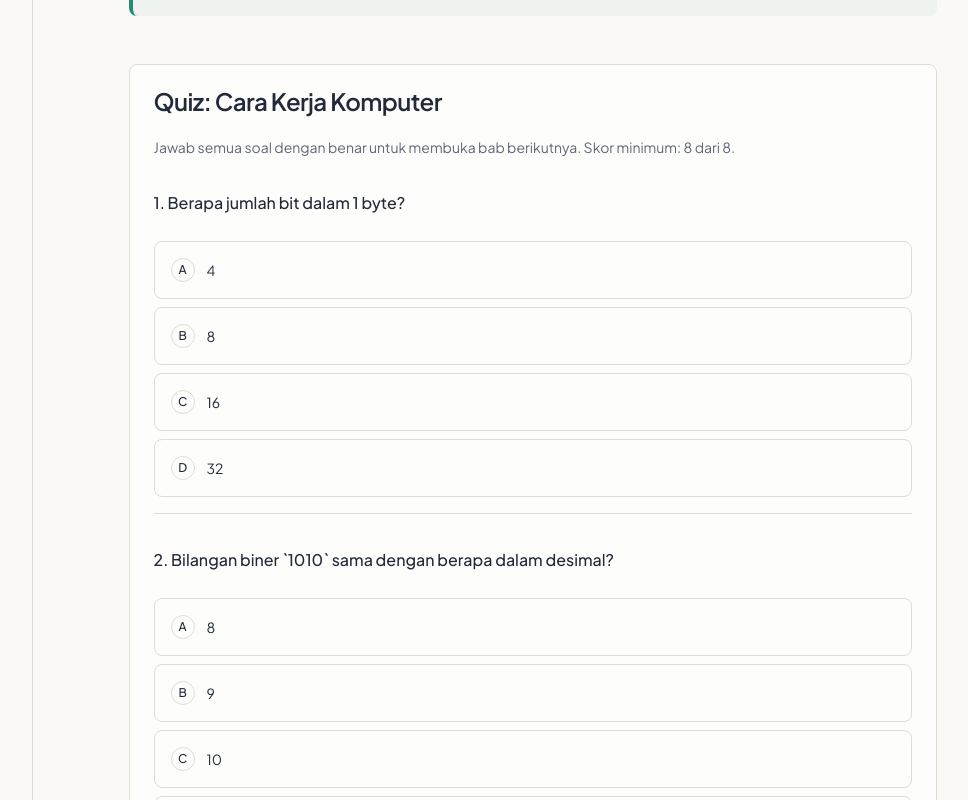
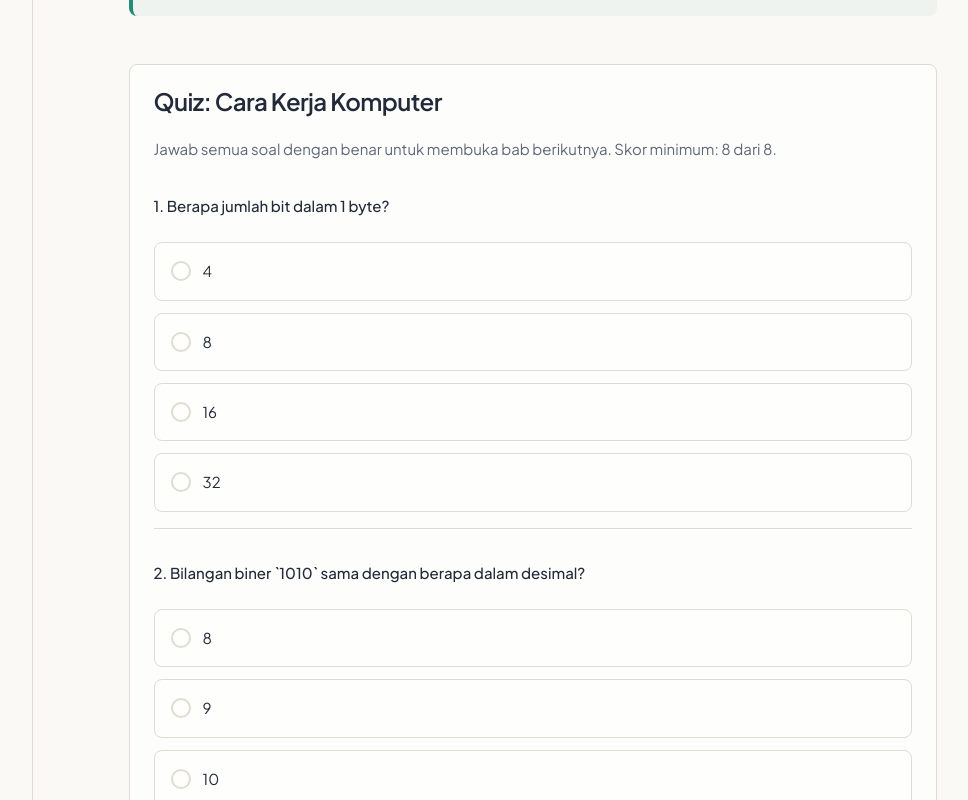
Before and after one commit to HafidhIrsyad/mari-belajar, a React (Vite) app: page /courses/cs-fundamentals/ch-01-how-computers-work in a window 1280 px wide. Shown: the part 6760-7560 px from the top of the page, without its empty margins (247-1215 px from the left). Built offline with nearby package versions, Linux system fonts and the light colour scheme.

Commit message:
feat: redesign quiz components with card-style options

```diff
--- a/src/components/quiz/quiz-option.tsx
+++ b/src/components/quiz/quiz-option.tsx
@@ -1,4 +1,3 @@
-import { Check, X } from 'lucide-react'
 import { cn } from '@/lib/utils'
 
 interface QuizOptionProps {
@@ -14,60 +13,43 @@ interface QuizOptionProps {
 
 export function QuizOption({
   option,
-  index,
+  index: _index,
   name,
-  selected,
+  selected: isSelected,
   disabled,
   showResult,
   isCorrect,
   onSelect,
 }: QuizOptionProps) {
-  const optionLetter = String.fromCharCode(65 + index)
-
-  const stateClasses = () => {
-    if (showResult) {
-      if (isCorrect) {
-        return 'border-success bg-success/10 text-success'
-      }
-      if (selected && !isCorrect) {
-        return 'border-destructive bg-destructive/10 text-destructive'
-      }
-      return 'border-border opacity-60'
-    }
-
-    if (selected) {
-      return 'border-primary bg-primary/10 text-foreground'
-    }
-
-    return 'border-border bg-transparent hover:border-primary hover:ring-1 hover:ring-primary'
-  }
-
   return (
     <label
       className={cn(
-        'relative flex cursor-pointer items-start gap-3 rounded-lg border p-4 transition-all focus-within:ring-2 focus-within:ring-ring',
-        disabled && !showResult && 'cursor-not-allowed opacity-60',
-        stateClasses()
+        'flex cursor-pointer items-start gap-3 rounded-lg border p-4 transition-colors',
+        isSelected
+          ? 'border-primary bg-primary/5'
+          : 'border-border bg-card/65 hover:border-primary/50 hover:bg-primary/[0.03]',
+        showResult && isCorrect && 'border-success bg-success/10',
+        showResult && isSelected && !isCorrect && 'border-destructive bg-destructive/10',
+        disabled && !showResult && 'cursor-not-allowed opacity-60'
       )}
     >
       <input
         type="radio"
         name={`question-option-${name}`}
         className="sr-only"
-        checked={selected}
+        checked={isSelected}
         onChange={onSelect}
         disabled={disabled}
       />
-      <span className="flex h-6 w-6 shrink-0 items-center justify-center rounded-full border text-xs font-medium">
-        {optionLetter}
-      </span>
-      <span className="flex-1 text-sm leading-6">{option}</span>
-      {showResult && isCorrect && (
-        <Check className="h-5 w-5 shrink-0 text-success" />
-      )}
-      {showResult && selected && !isCorrect && (
-        <X className="h-5 w-5 shrink-0 text-destructive" />
-      )}
+      <span
+        className={cn(
+          'mt-0.5 h-5 w-5 flex-shrink-0 rounded-full border-2',
+          isSelected
+            ? 'border-primary bg-primary shadow-[inset_0_0_0_4px_var(--background)]'
+            : 'border-border'
+        )}
+      />
+      <span className="text-[0.9375rem] leading-relaxed text-foreground">{option}</span>
     </label>
   )
 }
--- a/src/components/quiz/quiz-panel.tsx
+++ b/src/components/quiz/quiz-panel.tsx
@@ -53,7 +53,7 @@ export function QuizPanel({ courseId, chapter }: QuizPanelProps) {
         <CardTitle>{chapter.quiz.title || 'Quiz'}</CardTitle>
       </CardHeader>
       <CardContent className="space-y-8">
-        <p className="text-sm text-muted-foreground">
+        <p className="text-[0.9375rem] leading-relaxed text-muted-foreground">
           Jawab semua soal dengan benar untuk membuka bab berikutnya. Skor minimum:{' '}
           {chapter.quiz.passingScore} dari {chapter.quiz.questions.length}.
         </p>
@@ -63,10 +63,10 @@ export function QuizPanel({ courseId, chapter }: QuizPanelProps) {
 
           return (
             <fieldset key={question.id} className="space-y-4">
-              <legend className="mb-2 text-base font-medium leading-7">
+              <legend className="mb-2 text-[0.9375rem] font-medium leading-relaxed text-foreground">
                 {questionIndex + 1}. {question.prompt}
               </legend>
-              <div className="space-y-2">
+              <div className="space-y-3">
                 {question.options.map((option, optionIndex) => (
                   <QuizOption
                     key={`${question.id}-${optionIndex}`}
@@ -82,7 +82,7 @@ export function QuizPanel({ courseId, chapter }: QuizPanelProps) {
                 ))}
               </div>
               {isSubmitted && (
-                <p className="text-sm text-muted-foreground">
+                <p className="text-[0.9375rem] leading-relaxed text-muted-foreground">
                   <span className="font-medium">Penjelasan:</span>{' '}
                   {question.explanation}
                 </p>
@@ -95,7 +95,10 @@ export function QuizPanel({ courseId, chapter }: QuizPanelProps) {
         })}
 
         {result && (
-          <Alert variant={result.passed ? 'success' : 'destructive'}>
+          <Alert
+            variant={result.passed ? 'success' : 'destructive'}
+            className={result.passed ? 'bg-success/10' : 'bg-destructive/10'}
+          >
             {result.passed ? (
               <Trophy className="h-4 w-4" />
             ) : (
```
